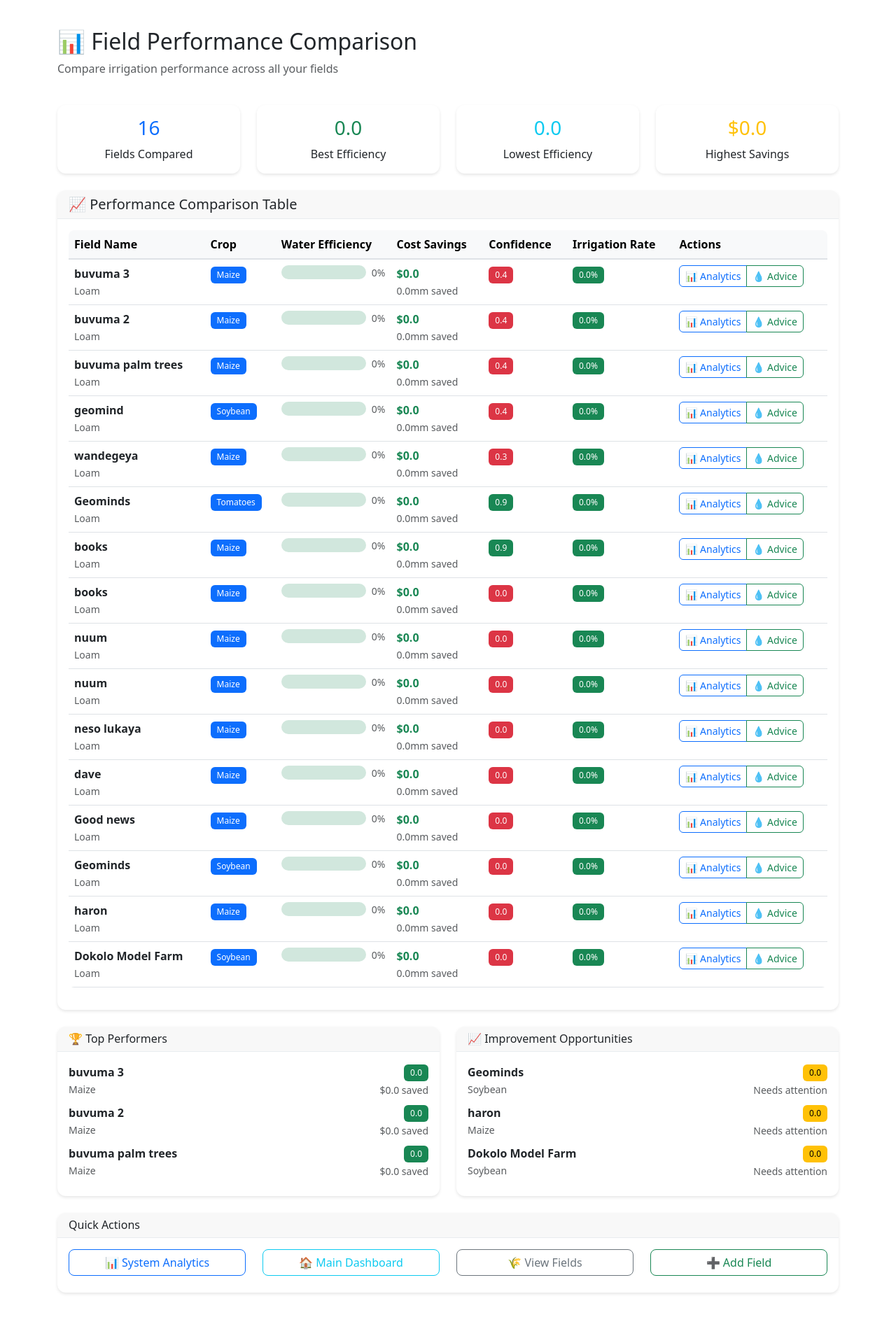
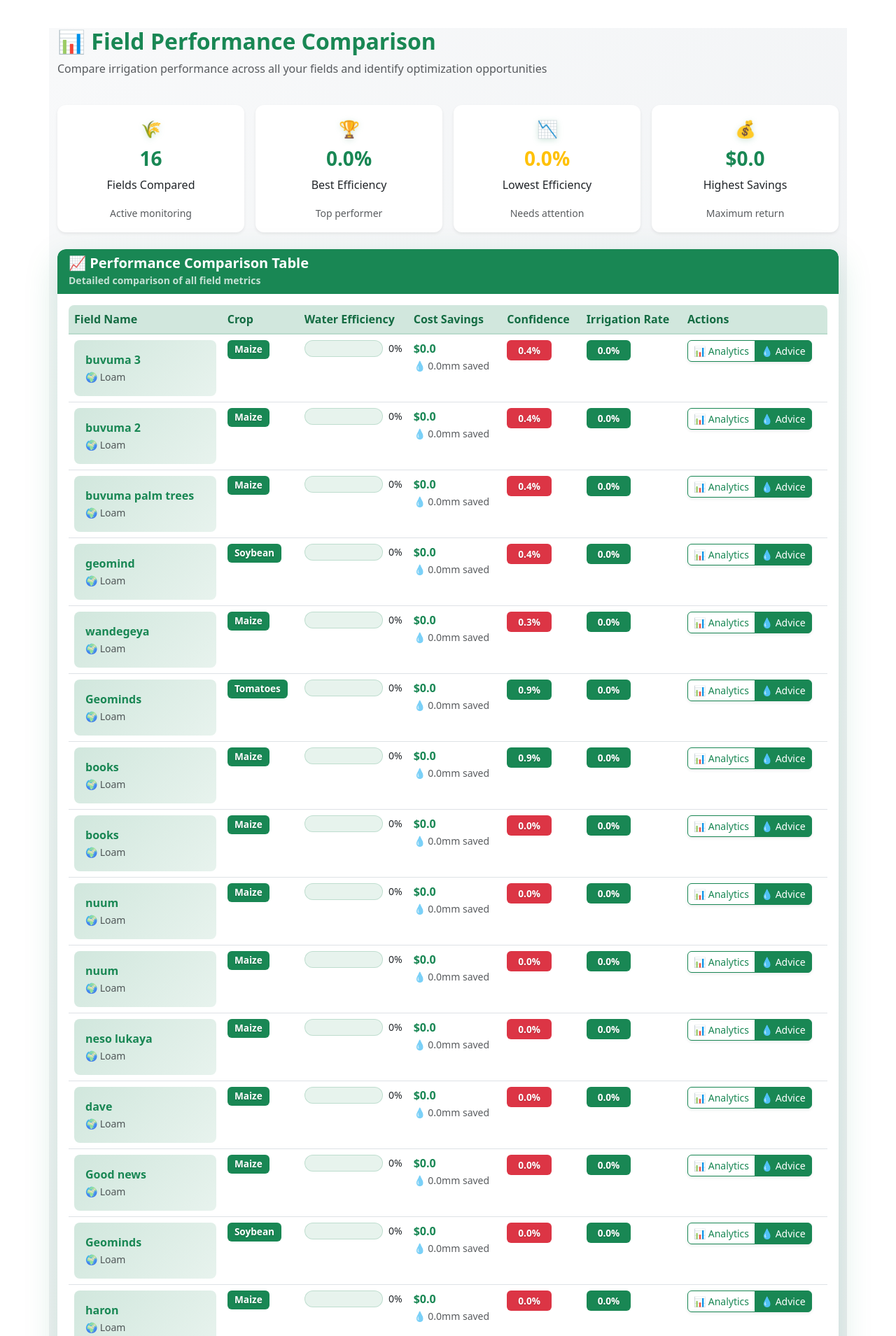
Before and after one commit to neilomagic/SmartIrrigationAdvisory, a Django app: page /analytics/compare/ in a window 1280 px wide. Shown: the part 60-1969 px from the top of the page at 70% size. Run offline with Django 4.2, Linux system fonts and the light colour scheme; data comes from the database, SQL or seed files in the repository.

Commit message:
theme updates to compare field pages

```diff
--- a/static/css/main.css
+++ b/static/css/main.css
@@ -792,6 +792,113 @@
     }
 }
 
+/* Comparison Page Styling */
+.comparison-page {
+    background: linear-gradient(135deg, #f8f9fa 0%, #e9ecef 100%);
+    min-height: 100vh;
+    padding-bottom: 2rem;
+}
+
+.comparison-page .card {
+    border-radius: 12px;
+    overflow: hidden;
+}
+
+.comparison-page .card-header {
+    border-radius: 12px 12px 0 0 !important;
+}
+
+/* Table enhancements for comparison page */
+.comparison-page .table-success th {
+    background-color: var(--success-bg);
+    color: var(--dark-green);
+    border-color: var(--success-border);
+}
+
+.comparison-page .table-row-hover:hover {
+    background-color: rgba(25, 135, 84, 0.05);
+    transform: scale(1.01);
+    transition: all 0.3s ease;
+}
+
+/* Field info styling in table */
+.field-info,
+.savings-info,
+.performer-info,
+.improvement-info {
+    transition: all 0.3s ease;
+}
+
+.field-info:hover,
+.savings-info:hover,
+.performer-info:hover,
+.improvement-info:hover {
+    transform: translateX(2px);
+}
+
+/* Progress bar enhancements for comparison */
+.comparison-page .progress {
+    background-color: rgba(25, 135, 84, 0.1);
+    border: 1px solid rgba(25, 135, 84, 0.2);
+}
+
+.comparison-page .progress-bar {
+    font-size: 0.85rem;
+    font-weight: 600;
+    text-shadow: 0 1px 2px rgba(0, 0, 0, 0.2);
+}
+
+/* Badge enhancements */
+.comparison-page .badge {
+    font-size: 0.85rem;
+    font-weight: 600;
+    text-shadow: 0 1px 2px rgba(0, 0, 0, 0.2);
+}
+
+/* Button hover effects for comparison */
+.comparison-page .btn-outline-success:hover {
+    background-color: var(--primary-green);
+    border-color: var(--primary-green);
+    color: white;
+    transform: translateY(-1px);
+    box-shadow: 0 4px 8px rgba(25, 135, 84, 0.2);
+}
+
+/* Empty state styling */
+.empty-state-icon {
+    filter: drop-shadow(0 4px 8px rgba(25, 135, 84, 0.2));
+    animation: float 3s ease-in-out infinite;
+}
+
+@keyframes float {
+    0%, 100% {
+        transform: translateY(0px);
+    }
+    50% {
+        transform: translateY(-10px);
+    }
+}
+
+/* Responsive adjustments for comparison page */
+@media (max-width: 768px) {
+    .comparison-page .table-responsive {
+        font-size: 0.9rem;
+    }
+
+    .comparison-page .btn-group-sm .btn {
+        font-size: 0.8rem;
+        padding: 0.25rem 0.5rem;
+    }
+
+    .comparison-page .badge {
+        font-size: 0.75rem;
+    }
+
+    .empty-state-icon {
+        font-size: 3rem !important;
+    }
+}
+
 /* Animation for loading states */
 .loading {
     opacity: 0.6;
--- a/templates/advisory/performance_comparison.html
+++ b/templates/advisory/performance_comparison.html
@@ -1,120 +1,133 @@
-{% extends "base.html" %} {% block title %}Performance Comparison{% endblock %} {% block content %}
-<div class="container mt-4">
+{% extends "base.html" %} {% load static %} {% block title %}Performance Comparison{% endblock %} {% block content %}
+<div class="container mt-4 comparison-page">
   <!-- Header -->
   <div class="row mb-4">
     <div class="col-12">
-      <h2>📊 Field Performance Comparison</h2>
-      <p class="text-muted">Compare irrigation performance across all your fields</p>
+      <h2 class="text-success fw-bold">📊 Field Performance Comparison</h2>
+      <p class="text-muted">Compare irrigation performance across all your fields and identify optimization opportunities</p>
     </div>
   </div>
 
   {% if field_performances %}
   <!-- Performance Summary -->
-  <div class="row mb-4">
+  <div class="row mb-4 g-3">
     <div class="col-md-3">
-      <div class="card text-center">
+      <div class="card border-0 shadow-sm text-center h-100">
         <div class="card-body">
-          <h3 class="text-primary">{{ total_fields }}</h3>
-          <p class="card-text">Fields Compared</p>
+          <div class="metric-icon text-success mb-2">🌾</div>
+          <h3 class="text-success fw-bold">{{ total_fields }}</h3>
+          <p class="card-text fw-medium">Fields Compared</p>
+          <small class="text-muted">Active monitoring</small>
         </div>
       </div>
     </div>
     <div class="col-md-3">
-      <div class="card text-center">
+      <div class="card border-0 shadow-sm text-center h-100">
         <div class="card-body">
-          <h3 class="text-success">
-            {% for fp in field_performances %} {% if forloop.first %} {{ fp.performance.water_use_efficiency|floatformat:1 }} {% endif %} {% endfor %}
+          <div class="metric-icon text-success mb-2">🏆</div>
+          <h3 class="text-success fw-bold">
+            {% for fp in field_performances %} {% if forloop.first %} {{ fp.performance.water_use_efficiency|floatformat:1 }}% {% endif %} {% endfor %}
           </h3>
-          <p class="card-text">Best Efficiency</p>
+          <p class="card-text fw-medium">Best Efficiency</p>
+          <small class="text-muted">Top performer</small>
         </div>
       </div>
     </div>
     <div class="col-md-3">
-      <div class="card text-center">
+      <div class="card border-0 shadow-sm text-center h-100">
         <div class="card-body">
-          <h3 class="text-info">
-            {% for fp in field_performances %} {% if forloop.last %} {{ fp.performance.water_use_efficiency|floatformat:1 }} {% endif %} {% endfor %}
+          <div class="metric-icon text-warning mb-2">📉</div>
+          <h3 class="text-warning fw-bold">
+            {% for fp in field_performances %} {% if forloop.last %} {{ fp.performance.water_use_efficiency|floatformat:1 }}% {% endif %} {% endfor %}
           </h3>
-          <p class="card-text">Lowest Efficiency</p>
+          <p class="card-text fw-medium">Lowest Efficiency</p>
+          <small class="text-muted">Needs attention</small>
         </div>
       </div>
     </div>
     <div class="col-md-3">
-      <div class="card text-center">
+      <div class="card border-0 shadow-sm text-center h-100">
         <div class="card-body">
-          <h3 class="text-warning">
+          <div class="metric-icon text-success mb-2">💰</div>
+          <h3 class="text-success fw-bold">
             {% for fp in field_performances %} {% if forloop.first %} ${{ fp.performance.cost_savings|floatformat:1 }} {% endif %} {% endfor %}
           </h3>
-          <p class="card-text">Highest Savings</p>
+          <p class="card-text fw-medium">Highest Savings</p>
+          <small class="text-muted">Maximum return</small>
         </div>
       </div>
     </div>
   </div>
 
   <!-- Comparison Table -->
-  <div class="card">
-    <div class="card-header">
-      <h5 class="mb-0">📈 Performance Comparison Table</h5>
+  <div class="card border-0 shadow-lg">
+    <div class="card-header bg-success text-white border-0">
+      <h5 class="mb-0 fw-bold">📈 Performance Comparison Table</h5>
+      <small class="opacity-75">Detailed comparison of all field metrics</small>
     </div>
     <div class="card-body">
       <div class="table-responsive">
         <table class="table table-hover">
-          <thead class="table-light">
+          <thead class="table-success">
             <tr>
-              <th>Field Name</th>
-              <th>Crop</th>
-              <th>Water Efficiency</th>
-              <th>Cost Savings</th>
-              <th>Confidence</th>
-              <th>Irrigation Rate</th>
-              <th>Actions</th>
+              <th class="fw-bold">Field Name</th>
+              <th class="fw-bold">Crop</th>
+              <th class="fw-bold">Water Efficiency</th>
+              <th class="fw-bold">Cost Savings</th>
+              <th class="fw-bold">Confidence</th>
+              <th class="fw-bold">Irrigation Rate</th>
+              <th class="fw-bold">Actions</th>
             </tr>
           </thead>
           <tbody>
             {% for fp in field_performances %}
-            <tr>
+            <tr class="table-row-hover">
               <td>
-                <strong>{{ fp.field.name }}</strong>
-                <br /><small class="text-muted">{{ fp.field.soil_type|title }}</small>
+                <div class="field-info">
+                  <strong class="text-success">{{ fp.field.name }}</strong>
+                  <br /><small class="text-muted">🌍 {{ fp.field.soil_type|title }}</small>
+                </div>
               </td>
               <td>
-                <span class="badge bg-primary">{{ fp.field.crop_type|title }}</span>
+                <span class="badge bg-success">{{ fp.field.crop_type|title }}</span>
               </td>
               <td>
                 <div class="d-flex align-items-center">
-                  <div class="progress flex-grow-1 me-2" style="height: 20px">
+                  <div class="progress flex-grow-1 me-2" style="height: 24px; border-radius: 12px">
                     <div
                       class="progress-bar {% if fp.performance.water_use_efficiency > 0.8 %}bg-success{% elif fp.performance.water_use_efficiency > 0.6 %}bg-warning{% else %}bg-danger{% endif %}"
-                      style="width: {{ fp.performance.water_use_efficiency|floatformat:0 }}%"
+                      style="width: {{ fp.performance.water_use_efficiency|floatformat:0 }}%; border-radius: 12px;"
                     >
                       {{ fp.performance.water_use_efficiency|floatformat:1 }}
                     </div>
                   </div>
-                  <small class="text-muted">{{ fp.performance.water_use_efficiency|floatformat:0 }}%</small>
+                  <small class="fw-medium">{{ fp.performance.water_use_efficiency|floatformat:0 }}%</small>
                 </div>
               </td>
               <td>
-                <span class="text-success fw-bold">${{ fp.performance.cost_savings|floatformat:1 }}</span>
-                <br /><small class="text-muted">{{ fp.performance.water_saved|floatformat:1 }}mm saved</small>
+                <div class="savings-info">
+                  <span class="text-success fw-bold">${{ fp.performance.cost_savings|floatformat:1 }}</span>
+                  <br /><small class="text-muted">💧 {{ fp.performance.water_saved|floatformat:1 }}mm saved</small>
+                </div>
               </td>
               <td>
                 <span
-                  class="badge {% if fp.performance.avg_confidence > 0.7 %}bg-success{% elif fp.performance.avg_confidence > 0.4 %}bg-warning{% else %}bg-danger{% endif %}"
+                  class="badge {% if fp.performance.avg_confidence > 0.7 %}bg-success{% elif fp.performance.avg_confidence > 0.4 %}bg-warning{% else %}bg-danger{% endif %} px-3 py-2"
                 >
-                  {{ fp.performance.avg_confidence|floatformat:1 }}
+                  {{ fp.performance.avg_confidence|floatformat:1 }}%
                 </span>
               </td>
               <td>
                 <span
-                  class="badge {% if fp.performance.irrigation_frequency > 0.8 %}bg-warning{% elif fp.performance.irrigation_frequency > 0.5 %}bg-info{% else %}bg-success{% endif %}"
+                  class="badge {% if fp.performance.irrigation_frequency > 0.8 %}bg-warning{% elif fp.performance.irrigation_frequency > 0.5 %}bg-info{% else %}bg-success{% endif %} px-3 py-2"
                 >
                   {{ fp.performance.irrigation_frequency|floatformat:1 }}%
                 </span>
               </td>
               <td>
                 <div class="btn-group btn-group-sm">
-                  <a href="{% url 'advisory:field_analytics' fp.field.id %}" class="btn btn-outline-primary"> 📊 Analytics </a>
-                  <a href="{% url 'advisory:get_advice' fp.field.id %}" class="btn btn-outline-success"> 💧 Advice </a>
+                  <a href="{% url 'advisory:field_analytics' fp.field.id %}" class="btn btn-outline-success shadow-sm"> 📊 Analytics </a>
+                  <a href="{% url 'advisory:get_advice' fp.field.id %}" class="btn btn-success shadow-sm"> 💧 Advice </a>
                 </div>
               </td>
             </tr>
@@ -126,22 +139,23 @@
   </div>
 
   <!-- Performance Insights -->
-  <div class="row mt-4">
+  <div class="row mt-4 g-4">
     <div class="col-md-6">
-      <div class="card">
-        <div class="card-header">
-          <h6 class="mb-0">🏆 Top Performers</h6>
+      <div class="card border-0 shadow-lg h-100">
+        <div class="card-header bg-success text-white border-0">
+          <h6 class="mb-0 fw-bold">🏆 Top Performers</h6>
+          <small class="opacity-75">Best water efficiency leaders</small>
         </div>
         <div class="card-body">
           {% for fp in field_performances|slice:":3" %}
-          <div class="d-flex justify-content-between align-items-center mb-2">
-            <div>
-              <strong>{{ fp.field.name }}</strong>
-              <br /><small class="text-muted">{{ fp.field.crop_type|title }}</small>
+          <div class="d-flex justify-content-between align-items-center p-3 bg-light rounded mb-3">
+            <div class="performer-info">
+              <strong class="text-success">{{ fp.field.name }}</strong>
+              <br /><small class="text-muted">🌱 {{ fp.field.crop_type|title }}</small>
             </div>
             <div class="text-end">
-              <span class="badge bg-success">{{ fp.performance.water_use_efficiency|floatformat:1 }}</span>
-              <br /><small class="text-muted">${{ fp.performance.cost_savings|floatformat:1 }} saved</small>
+              <span class="badge bg-success px-3 py-2">{{ fp.performance.water_use_efficiency|floatformat:1 }}%</span>
+              <br /><small class="text-success fw-medium">${{ fp.performance.cost_savings|floatformat:1 }} saved</small>
             </div>
           </div>
           {% endfor %}
@@ -149,20 +163,21 @@
       </div>
     </div>
     <div class="col-md-6">
-      <div class="card">
-        <div class="card-header">
-          <h6 class="mb-0">📈 Improvement Opportunities</h6>
+      <div class="card border-0 shadow-lg h-100">
+        <div class="card-header bg-warning text-white border-0">
+          <h6 class="mb-0 fw-bold">📈 Improvement Opportunities</h6>
+          <small class="opacity-75">Fields with optimization potential</small>
         </div>
         <div class="card-body">
           {% for fp in field_performances|slice:"-3:" %}
-          <div class="d-flex justify-content-between align-items-center mb-2">
-            <div>
-              <strong>{{ fp.field.name }}</strong>
-              <br /><small class="text-muted">{{ fp.field.crop_type|title }}</small>
+          <div class="d-flex justify-content-between align-items-center p-3 bg-light rounded mb-3">
+            <div class="improvement-info">
+              <strong class="text-warning">{{ fp.field.name }}</strong>
+              <br /><small class="text-muted">🌱 {{ fp.field.crop_type|title }}</small>
             </div>
             <div class="text-end">
-              <span class="badge bg-warning">{{ fp.performance.water_use_efficiency|floatformat:1 }}</span>
-              <br /><small class="text-muted">Needs attention</small>
+              <span class="badge bg-warning px-3 py-2">{{ fp.performance.water_use_efficiency|floatformat:1 }}%</span>
+              <br /><small class="text-warning fw-medium">Needs attention</small>
             </div>
           </div>
           {% endfor %}
@@ -174,34 +189,38 @@
   {% else %}
   <!-- No Data State -->
   <div class="text-center py-5">
-    <div class="mb-4">
-      <h3 class="text-muted">No fields to compare</h3>
-      <p class="text-muted">Add multiple fields to see performance comparisons.</p>
+    <div class="card border-0 shadow-lg">
+      <div class="card-body p-5">
+        <div class="empty-state-icon text-success mb-4" style="font-size: 4rem">🌾</div>
+        <h3 class="text-success fw-bold mb-3">No fields to compare</h3>
+        <p class="text-muted mb-4">Add multiple fields to see performance comparisons and unlock powerful insights about your irrigation efficiency.</p>
+        <a href="{% url 'advisory:create_field' %}" class="btn btn-success btn-lg shadow"> 🌱 Add Your First Field </a>
+      </div>
     </div>
-    <a href="{% url 'advisory:create_field' %}" class="btn btn-primary btn-lg"> 🌱 Add Your First Field </a>
   </div>
   {% endif %}
 
   <!-- Quick Actions -->
   <div class="row mt-4">
     <div class="col-12">
-      <div class="card">
-        <div class="card-header">
-          <h6 class="mb-0">Quick Actions</h6>
+      <div class="card border-0 shadow-lg">
+        <div class="card-header bg-success text-white border-0">
+          <h6 class="mb-0 fw-bold">⚡ Quick Actions</h6>
+          <small class="opacity-75">Navigate to other sections</small>
         </div>
         <div class="card-body">
-          <div class="row">
-            <div class="col-md-3 mb-2">
-              <a href="{% url 'advisory:system_analytics' %}" class="btn btn-outline-primary w-100"> 📊 System Analytics </a>
+          <div class="row g-3">
+            <div class="col-md-3">
+              <a href="{% url 'advisory:system_analytics' %}" class="btn btn-outline-success w-100 shadow-sm"> 📊 System Analytics </a>
             </div>
-            <div class="col-md-3 mb-2">
-              <a href="{% url 'advisory:dashboard' %}" class="btn btn-outline-info w-100"> 🏠 Main Dashboard </a>
+            <div class="col-md-3">
+              <a href="{% url 'advisory:dashboard' %}" class="btn btn-outline-success w-100 shadow-sm"> 🏠 Main Dashboard </a>
             </div>
-            <div class="col-md-3 mb-2">
-              <a href="{% url 'advisory:field_list' %}" class="btn btn-outline-secondary w-100"> 🌾 View Fields </a>
+            <div class="col-md-3">
+              <a href="{% url 'advisory:field_list' %}" class="btn btn-outline-success w-100 shadow-sm"> 🌾 View Fields </a>
             </div>
-            <div class="col-md-3 mb-2">
-              <a href="{% url 'advisory:create_field' %}" class="btn btn-outline-success w-100"> ➕ Add Field </a>
+            <div class="col-md-3">
+              <a href="{% url 'advisory:create_field' %}" class="btn btn-success w-100 shadow"> ➕ Add Field </a>
             </div>
           </div>
         </div>
```
